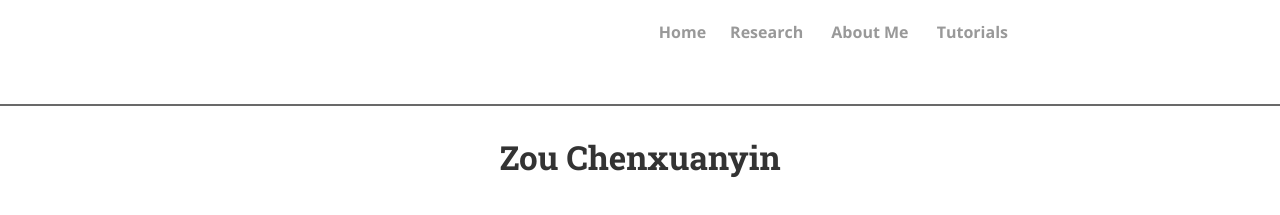
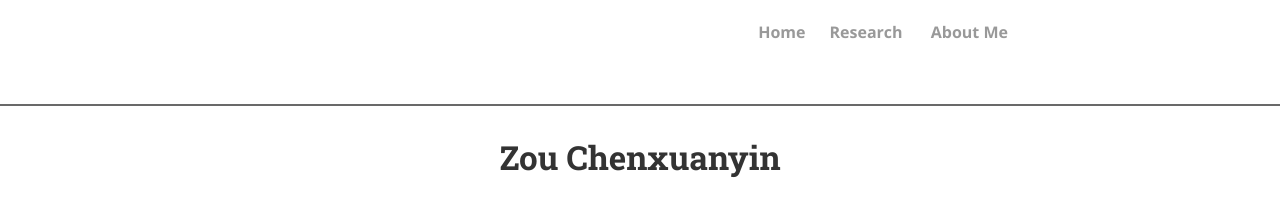
Before and after one commit to zcxy-academic/zcxy-academic.github.io, a Jekyll site: the page built from index.html, in a window 1280 px wide. Shown: the top 215 px of the page. Built offline with Jekyll 4.4.1, drawn with Linux system fonts in a browser that asks for light colours; nearby versions of some CDN libraries; the list of posts is cut into pages by our own code; comment, search, counter and statistics services are not loaded; a style sheet for code colours, icons or effects is not loaded.

Commit message:
Update header.html

```diff
--- a/_includes/header.html
+++ b/_includes/header.html
@@ -8,8 +8,9 @@
       <li class="nav-link"><a href="{{ site.baseurl }}/" class="logo"><strong>Home</strong></a>
       <li class="nav-link"><a href="https://zcxy-academic.github.io/research"><strong>Research</strong></a>
       <li class="nav-link"><a href="https://zcxy-academic.github.io/about"><strong>About Me</strong></a>
-      <li class="nav-link"><a href="https://zcxy-academic.github.io/tutorials"><strong>Tutorials</strong></a>
-      </ul>
+     <!-- <li class="nav-link"><a href="https://zcxy-academic.github.io/tutorials"><strong>Tutorials</strong></a>
+    -->
+    </ul>
     </nav>
   </div>
 </header>
```
